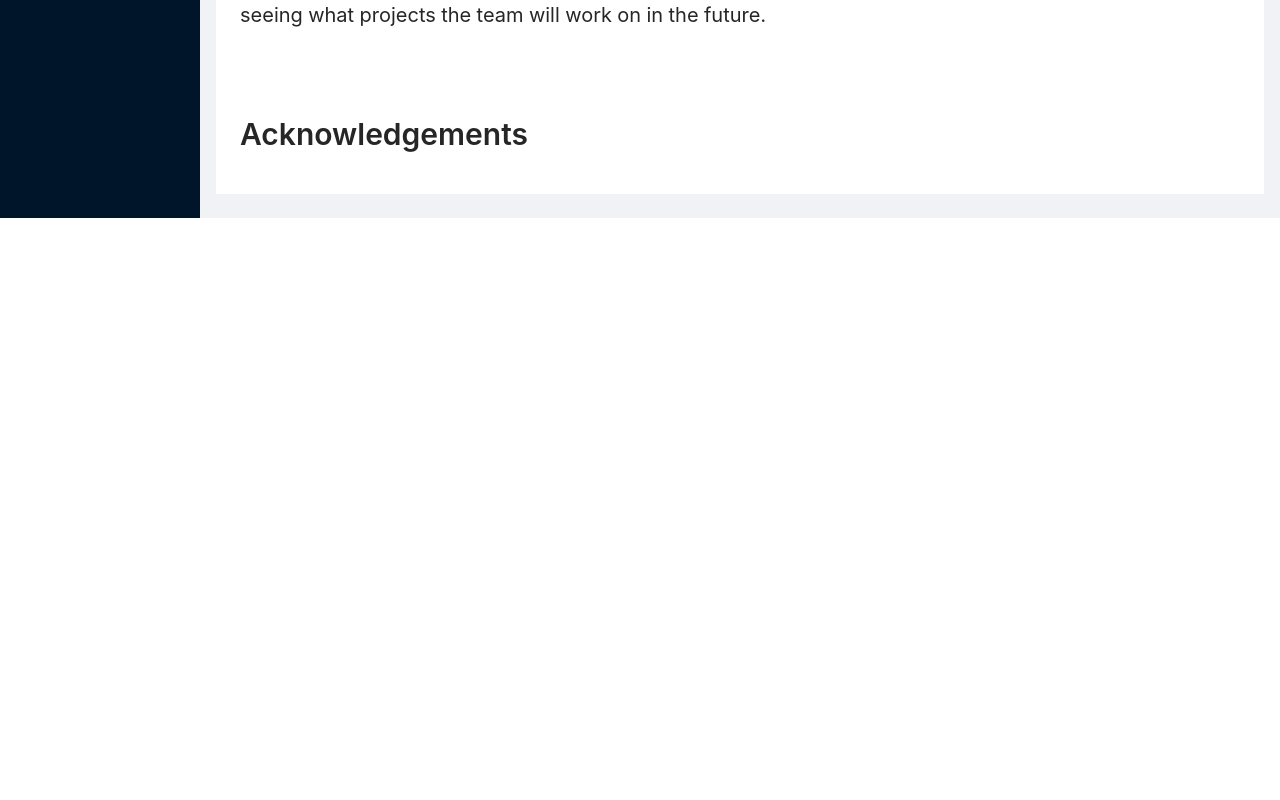
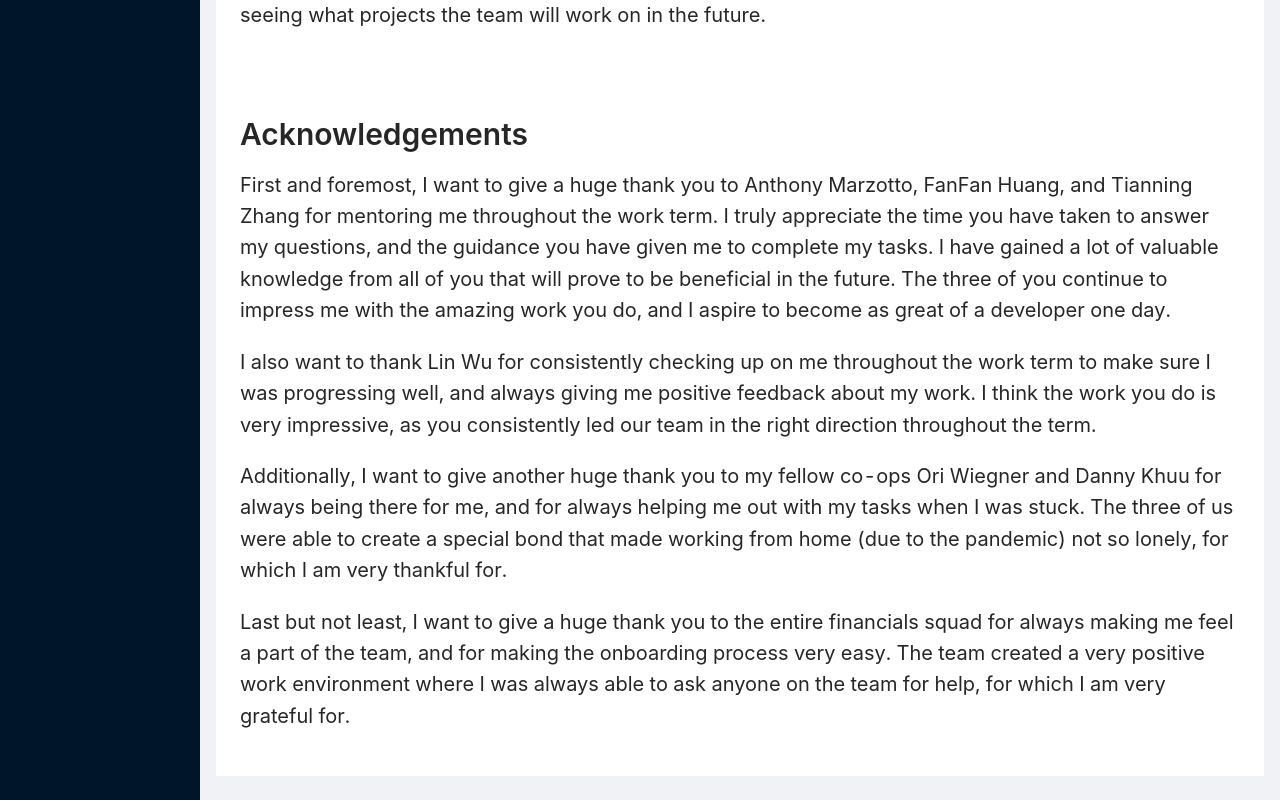
Before and after one commit to deepbajwaa/SimrandeepBajwaPortfolio, a React (Create React App) app: page /SimrandeepBajwaPortfolio/caseware in a window 1280 px wide. Shown: the part 6258-7058 px from the top of the page. Before the commit the page ends 6476 px from the top, so only its background shows below. Built offline with nearby package versions, Linux system fonts and the light colour scheme.

Commit message:
Fixed image stretching and text sizing on the about page.

```diff
--- a/src/components/AboutPage.js
+++ b/src/components/AboutPage.js
@@ -13,7 +13,7 @@ class AboutPage extends Component {
                 <Text type="secondary">Below is a collection of hobbies and Interests that I have picked up over the years.</Text>
 
                 <div className="interest-styling" >
-                    <Title level={4}>Basketball</Title>
+                    <Title level={3}>Basketball</Title>
                     <Paragraph>
                        I have a very strong love for basketball. During the fall, winter, and spring you'll find me following the
                        Raptors closely. During summer you'll find me at the local court playing basketball, whenever I get the chance.
@@ -23,13 +23,13 @@ class AboutPage extends Component {
 
                     </Paragraph>
                     <span className="container">
-                        <Image className="margin-option-two" width={188} height={400} src={require('../resources/raptors.jpg')}/>
-                        <Image className="margin-option-two" width={188} height={400} src={require('../resources/lowry.jpg')}/>
+                        <Image className="margin-option-two" width={188} src={require('../resources/raptors.jpg')}/>
+                        <Image className="margin-option-two" width={188} src={require('../resources/lowry.jpg')}/>
                     </span>
                 </div>
 
                 <div className="interest-styling" >
-                    <Title level={4}>Sneakers</Title>
+                    <Title level={3}>Sneakers</Title>
                     <Paragraph>
                        My passion for shoes come from basketball. I am a big fan of Jordans. During my spare time I like to flip
                        sneakers. I will usually try to buy an exclusive pair of shoes on release date, and sell that shoe to buy
@@ -37,13 +37,13 @@ class AboutPage extends Component {
                        "Metallic Red" (left), Jordan 5 Retro "Fire Red Silver Tongue" (right).
                     </Paragraph>
                     <span className="container">
-                        <Image className="margin-option-one" width={188} height={600} src={require('../resources/jordan4.jpeg')}/>
-                        <Image className="margin-option-one" width={188} height={600} src={require('../resources/jordan5.jpeg')}/>
+                        <Image className="margin-option-one" width={188} src={require('../resources/jordan4.jpeg')}/>
+                        <Image className="margin-option-one" width={188} src={require('../resources/jordan5.jpeg')}/>
                     </span>
                 </div>
 
                 <div className="interest-styling" >
-                    <Title level={4}>Music</Title>
+                    <Title level={3}>Music</Title>
                     <Paragraph>
                        I am very passionate about music. You'll see me listening to music any chance I get. Whether that be roaming
                        around on campus, studying, and going to sleep. I am a big fan of Drake, The Weeknd, and J Cole. Below are a
@@ -51,9 +51,9 @@ class AboutPage extends Component {
                        "Kiss Land".
                     </Paragraph>
                     <span className="container">
-                        <Image className="margin-option-two" width={188} height={400} src={require('../resources/2014ForestHillsDrive.jpg')}/>
-                        <Image className="margin-option-two" width={188} height={400} src={require('../resources/takecare.png')}/>
-                        <Image className="margin-option-two" width={188} height={400} src={require('../resources/kissland.png')}/>
+                        <Image className="margin-option-two" width={188} src={require('../resources/2014ForestHillsDrive.jpg')}/>
+                        <Image className="margin-option-two" width={188} src={require('../resources/takecare.png')}/>
+                        <Image className="margin-option-two" width={188} src={require('../resources/kissland.png')}/>
                     </span>
                 </div>
             </div>
--- a/src/components/CasewarePage.js
+++ b/src/components/CasewarePage.js
@@ -166,6 +166,26 @@ class CasewarePage extends Component {
                 </Paragraph>
 
                 <br/><br/><Title level={2}>Acknowledgements</Title>
+                <Paragraph>
+                    First and foremost, I want to give a huge thank you to Anthony Marzotto, FanFan Huang, and Tianning Zhang for mentoring me throughout the work term. I truly
+                     appreciate the time you have taken to answer my questions, and the guidance you have given me to complete my tasks. I have gained a lot of valuable knowledge
+                     from all of you that will prove to be beneficial in the future. The three of you continue to impress me with the amazing work you do, and I aspire to become
+                     as great of a developer one day.
+                </Paragraph>
+                <Paragraph>
+                    I also want to thank Lin Wu for consistently checking up on me throughout the work term to make sure I was progressing well, and always giving me positive
+                    feedback about my work. I think the work you do is very impressive, as you consistently led our team in the right direction throughout the term.
+                </Paragraph>
+                <Paragraph>
+                    Additionally, I want to give another huge thank you to my fellow co-ops Ori Wiegner and Danny Khuu for always being there for me, and for always helping
+                    me out with my tasks when I was stuck. The three of us were able to create a special bond that made working from home (due to the pandemic) not so lonely,
+                    for which I am very thankful for.
+                </Paragraph>
+                <Paragraph>
+                    Last but not least, I want to give a huge thank you to the entire financials squad for always making me feel a part of the team, and for making the
+                    onboarding process very easy. The team created a very positive work environment where I was always able to ask anyone on the team for help, for which I am
+                    very grateful for.
+                </Paragraph>
             </Typography>
         );
     }
--- a/src/components/styles/AboutPage.css
+++ b/src/components/styles/AboutPage.css
@@ -1,6 +1,6 @@
 .interest-styling {
     margin-top: 1.2em;
-    font-size: 16px;
+    font-size: 18px;
 }
 
 .margin-option-one {
```
